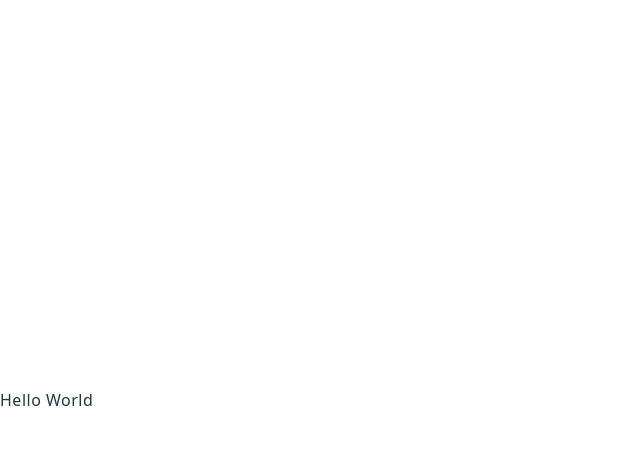
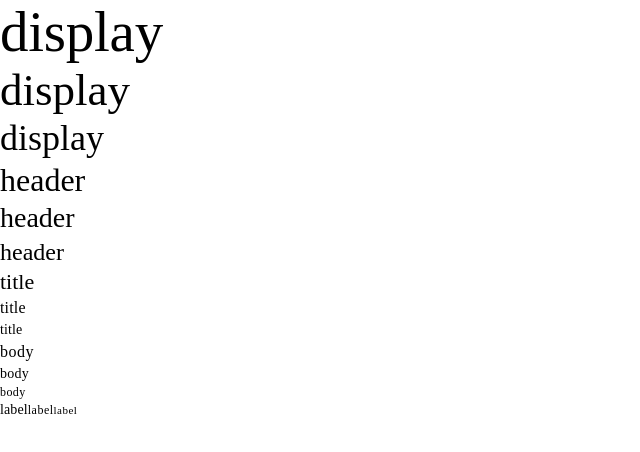
Before and after one commit to hansolc/md3-design-system, a React (Vite) app: page / in a window 1280 px wide. Shown: the top 452 px of the page, without its empty margins (0-640 px from the left). Built offline with nearby package versions, Linux system fonts and the light colour scheme.

Commit message:
Text Component Compositions

```diff
--- a/src/App.tsx
+++ b/src/App.tsx
@@ -1,12 +1,35 @@
-import { useState } from 'react'
-import Text from './components/Text'
+import { Text, Display, Header, Title, Body, Label } from './components/Text'
+
+const size = ['lg', 'md', 'sm'] as const
 
 function App() {
-  const [count, setCount] = useState(0)
-
   return (
     <>
-      <Text>Hello World</Text>
+      {size.map((size) => (
+        <Display size={size} key={size}>
+          display
+        </Display>
+      ))}
+      {size.map((size) => (
+        <Header size={size} key={size}>
+          header
+        </Header>
+      ))}
+      {size.map((size) => (
+        <Title size={size} key={size}>
+          title
+        </Title>
+      ))}
+      {size.map((size) => (
+        <Body size={size} key={size}>
+          body
+        </Body>
+      ))}
+      {size.map((size) => (
+        <Label size={size} key={size}>
+          label
+        </Label>
+      ))}
     </>
   )
 }
--- /dev/null
+++ b/src/components/Text/Text.tsx
@@ -0,0 +1,50 @@
+import { forwardRef } from 'react'
+import { css } from '@emotion/react'
+import type {
+  PolymorphicComponentProps,
+  PolymorphicRef,
+} from '@/types/polymorphic'
+import type { TextSize, TextVariant } from '@/types/components'
+import type { Theme } from '@emotion/react'
+
+interface _TextProps {
+  variant?: TextVariant
+  size?: TextSize
+  children?: React.ReactNode
+}
+
+type TextProps<T extends React.ElementType = 'span'> =
+  PolymorphicComponentProps<T, _TextProps>
+
+type TextComponent = <C extends React.ElementType = 'span'>(
+  props: TextProps<C> & { ref?: PolymorphicRef<C> }
+) => React.ReactElement | null
+
+// 스타일 로직을 분리 - 재사용 가능, 테스트 가능
+const getTextStyle = (theme: Theme, variant: TextVariant, size: TextSize) => {
+  const token = theme.text[variant][size]
+  return css({
+    fontSize: `${token.fontSize}px`,
+    fontWeight: token.fontWeight,
+    lineHeight: `${token.lineHeight}px`,
+    letterSpacing: `${token.letterSpacing}px`,
+  })
+}
+
+const Text: TextComponent = forwardRef(
+  <T extends React.ElementType = 'span'>(
+    { as, variant = 'body', size = 'lg', ...props }: TextProps<T>,
+    ref?: PolymorphicRef<T>['ref']
+  ): React.ReactElement | null => {
+    const Element = as || 'span'
+    return (
+      <Element
+        ref={ref}
+        css={(theme: Theme) => getTextStyle(theme, variant, size)}
+        {...props}
+      />
+    )
+  }
+) as TextComponent
+
+export default Text
--- a/src/components/Text/index.tsx
+++ b/src/components/Text/index.tsx
@@ -1,50 +1,24 @@
-import { forwardRef } from 'react'
-import { css } from '@emotion/react'
-import type {
-  PolymorphicComponentProps,
-  PolymorphicRef,
-} from '@/types/polymorphic'
-import type { TextSize, TextVariant } from '@/types/components'
-import type { Theme } from '@emotion/react'
+import type { TextBaseProps } from '@/types/components'
+import Text from './Text'
 
-interface _TextProps {
-  variant?: TextVariant
-  size?: TextSize
-  children?: React.ReactNode
+const Display = ({ ...props }: TextBaseProps) => {
+  return <Text as="h2" variant="display" {...props} />
 }
 
-type TextProps<T extends React.ElementType = 'span'> =
-  PolymorphicComponentProps<T, _TextProps>
-
-type TextComponent = <C extends React.ElementType = 'span'>(
-  props: TextProps<C>
-) => React.ReactElement | null
-
-// 스타일 로직을 분리 - 재사용 가능, 테스트 가능
-const getTextStyle = (theme: Theme, variant: TextVariant, size: TextSize) => {
-  const token = theme.text[variant][size]
-  return css({
-    fontSize: `${token.fontSize}px`,
-    fontWeight: token.fontWeight,
-    lineHeight: `${token.lineHeight}px`,
-    letterSpacing: `${token.letterSpacing}px`,
-  })
+const Header = ({ ...props }: TextBaseProps) => {
+  return <Text as="h1" variant="headline" {...props} />
 }
 
-const Text: TextComponent = forwardRef(
-  <T extends React.ElementType = 'span'>(
-    { as, variant = 'body', size = 'lg', ...props }: TextProps<T>,
-    ref: PolymorphicRef<T>['ref']
-  ): React.ReactElement | null => {
-    const Element = as || 'span'
-    return (
-      <Element
-        ref={ref}
-        css={(theme: Theme) => getTextStyle(theme, variant, size)}
-        {...props}
-      />
-    )
-  }
-) as TextComponent
+const Title = ({ ...props }: TextBaseProps) => {
+  return <Text as="h3" variant="title" {...props} />
+}
 
-export default Text
+const Body = ({ ...props }: TextBaseProps) => {
+  return <Text as="p" variant="body" {...props} />
+}
+
+const Label = ({ ...props }: TextBaseProps) => {
+  return <Text as="span" variant="label" {...props} />
+}
+
+export { Display, Header, Title, Body, Label, Text }
--- a/src/main.tsx
+++ b/src/main.tsx
@@ -1,9 +1,9 @@
 import { StrictMode } from 'react'
 import { createRoot } from 'react-dom/client'
-import './index.css'
 import App from './App.tsx'
 import { ThemeProvider } from '@emotion/react'
 import { theme } from './styles/theme.ts'
+import './styles/reset.css'
 
 createRoot(document.getElementById('root')!).render(
   <StrictMode>
--- /dev/null
+++ b/src/styles/reset.css
@@ -0,0 +1,156 @@
+/* http://meyerweb.com/eric/tools/css/reset/
+   v2.0 | 20110126
+   License: none (public domain)
+*/
+
+html,
+body,
+div,
+span,
+applet,
+object,
+iframe,
+h1,
+h2,
+h3,
+h4,
+h5,
+h6,
+p,
+blockquote,
+pre,
+a,
+abbr,
+acronym,
+address,
+big,
+cite,
+code,
+del,
+dfn,
+em,
+img,
+ins,
+kbd,
+q,
+s,
+samp,
+small,
+strike,
+strong,
+sub,
+sup,
+tt,
+var,
+b,
+u,
+i,
+center,
+dl,
+dt,
+dd,
+ol,
+ul,
+li,
+fieldset,
+form,
+label,
+textarea,
+legend,
+table,
+caption,
+tbody,
+tfoot,
+thead,
+tr,
+th,
+td,
+article,
+aside,
+canvas,
+details,
+embed,
+figure,
+figcaption,
+footer,
+header,
+hgroup,
+menu,
+nav,
+output,
+ruby,
+section,
+summary,
+time,
+mark,
+audio,
+video {
+  margin: 0;
+  padding: 0;
+  border: 0;
+  font-size: 100%;
+  font: inherit;
+  vertical-align: baseline;
+}
+/* HTML5 display-role reset for older browsers */
+article,
+aside,
+details,
+figcaption,
+figure,
+footer,
+header,
+hgroup,
+menu,
+nav,
+section {
+  display: block;
+}
+body {
+  line-height: 1;
+}
+ol,
+ul {
+  list-style: none;
+}
+blockquote,
+q {
+  quotes: none;
+}
+blockquote:before,
+blockquote:after,
+q:before,
+q:after {
+  content: '';
+  content: none;
+}
+table {
+  border-collapse: collapse;
+  border-spacing: 0;
+}
+button {
+  border: none;
+  margin: 0;
+  padding: 0;
+  width: auto;
+  overflow: visible;
+
+  background: transparent;
+
+  /* inherit font & color from ancestor */
+  color: inherit;
+  font: inherit;
+
+  /* Normalize `line-height`. Cannot be changed from `normal` in Firefox 4+. */
+  line-height: normal;
+
+  /* Corrects font smoothing for webkit */
+  -webkit-font-smoothing: inherit;
+  -moz-osx-font-smoothing: inherit;
+
+  /* Corrects inability to style clickable `input` types in iOS */
+  -webkit-appearance: none;
+}
+* {
+  box-sizing: border-box;
+}
```
Also changed, not shown: src/types/components/Text.ts (+9 -0 lines), src/components/Text/Body.tsx (deleted), src/components/Text/Display.tsx (deleted), src/components/Text/Head.tsx (deleted), src/components/Text/Label.tsx (deleted), src/components/Text/Title.tsx (deleted).
